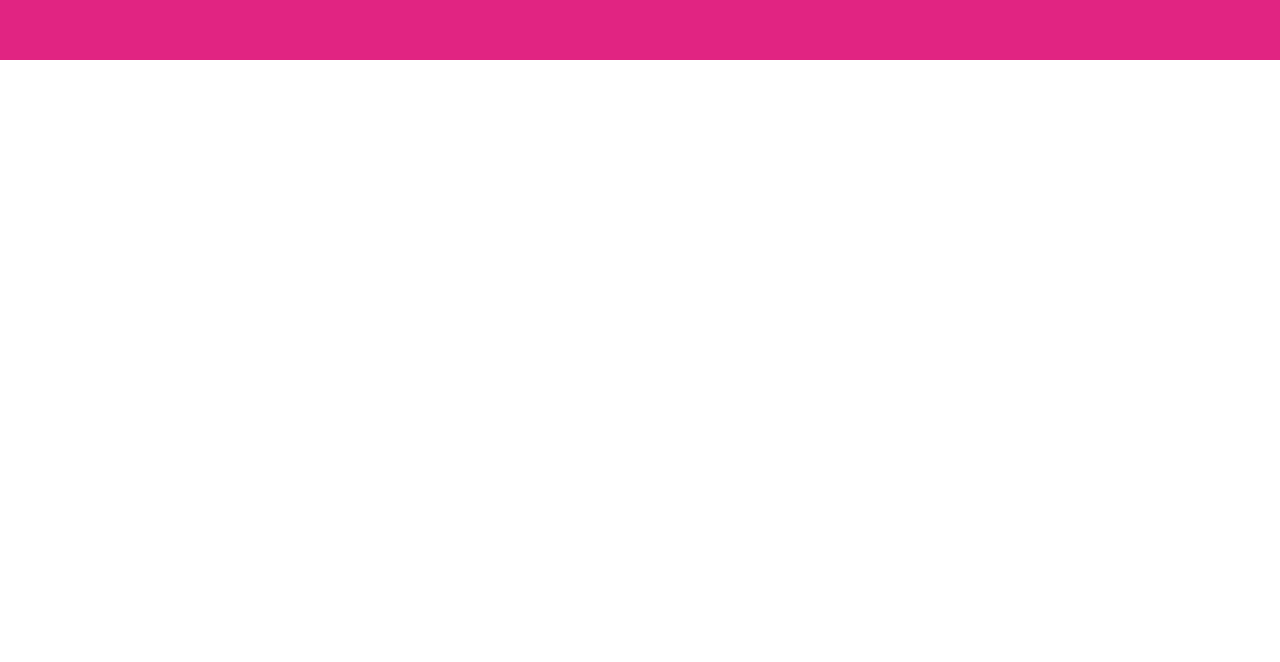
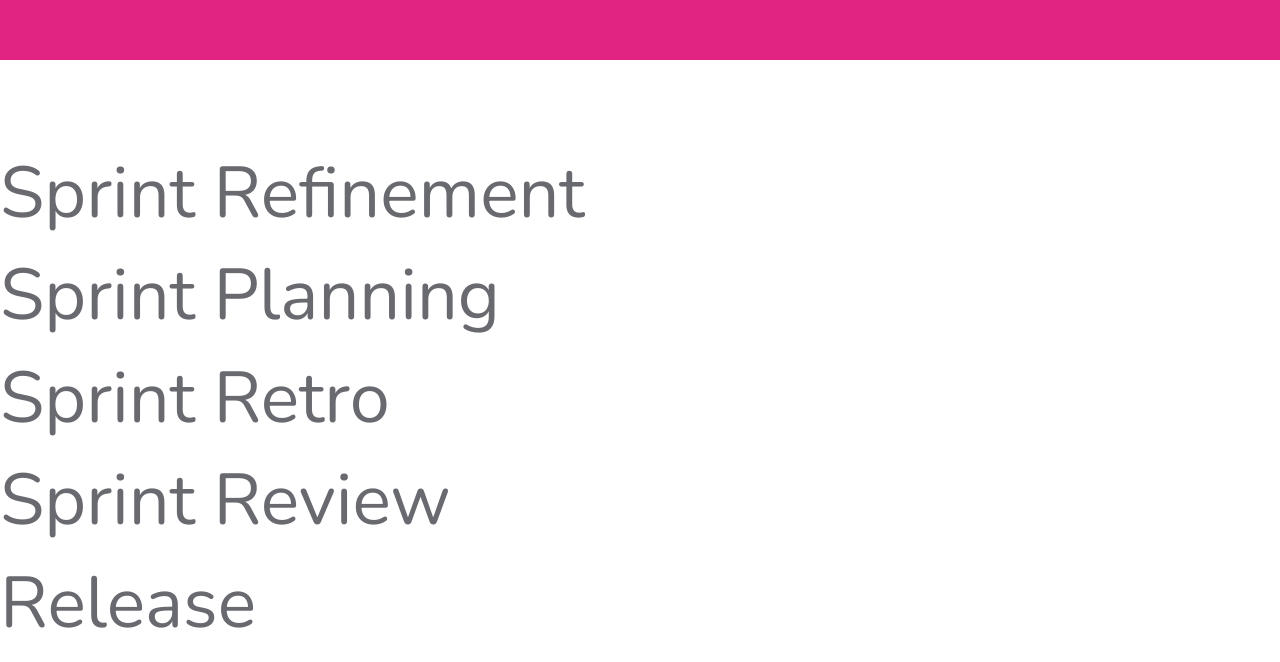
Before and after one commit to djamestaft/mecca-team-presentation, a plain HTML site: page price.html in a window 1280 px wide. Shown: the part 454-1116 px from the top of the page. Before the commit the page ends 800 px from the top, so only its background shows below. Drawn offline with nearby package versions, Linux system fonts and the light colour scheme.

Commit message:
Added stuff for dillon

```diff
--- a/price.html
+++ b/price.html
@@ -59,8 +59,25 @@
     <div class="page-header container-fluid bg-primary d-flex flex-column align-items-center justify-content-center">
         <h1 class="display-3 text-uppercase mb-3">How We Work</h1>
     </div>
+
     <!-- Page Header Start -->
-
+    <div class="display-3">
+        <div>
+            <p>Sprint Refinement</p>
+        </div>
+        <div>
+            <p>Sprint Planning</p>
+        </div>
+        <div>
+            <p>Sprint Retro</p>
+        </div>
+        <div>
+            <p>Sprint Review</p>
+        </div>
+        <div>
+            <p>Release</p>
+        </div>
+    </div>
 
     <!-- JavaScript Libraries -->
     <script src="https://code.jquery.com/jquery-3.4.1.min.js"></script>
```
